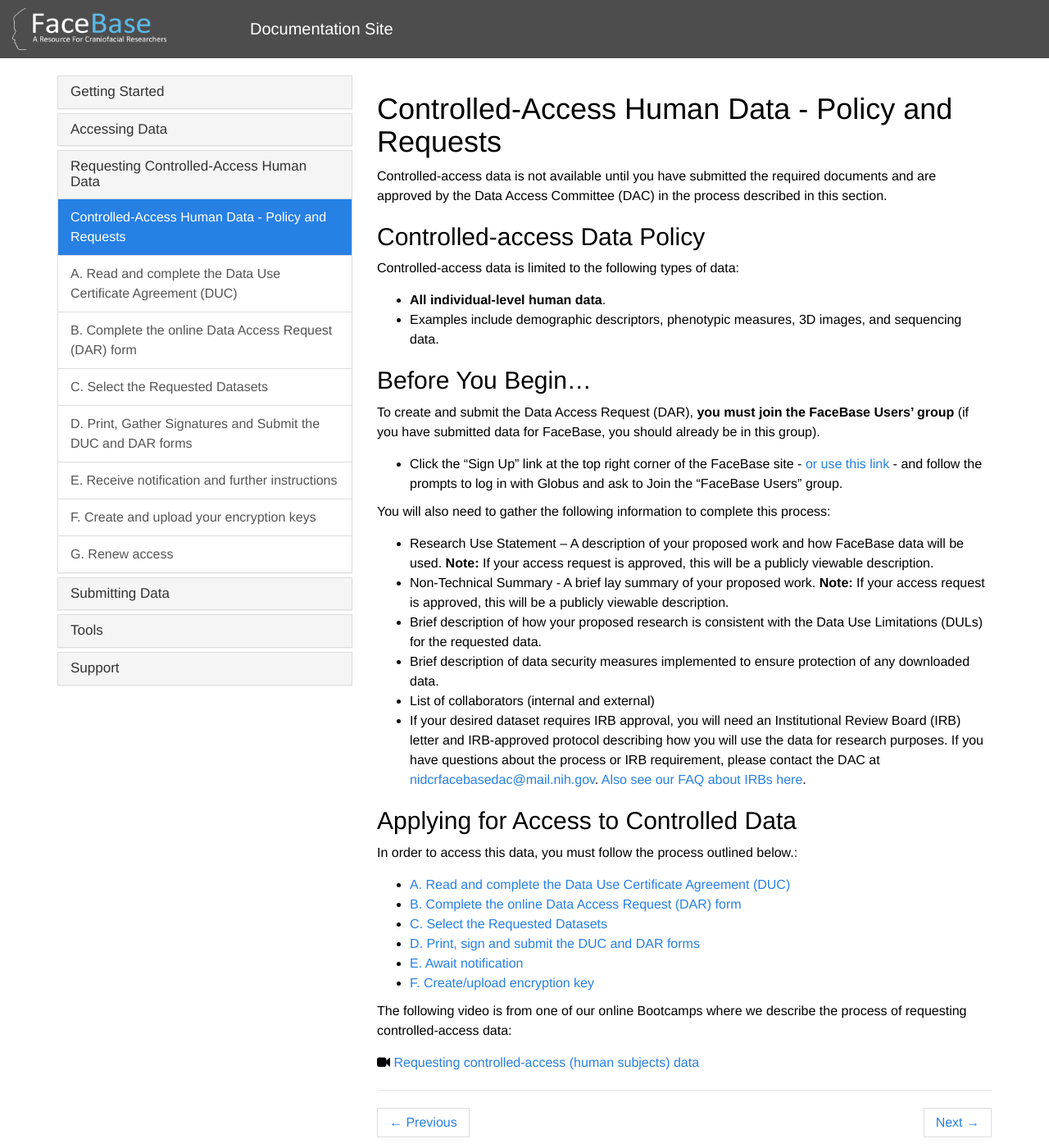
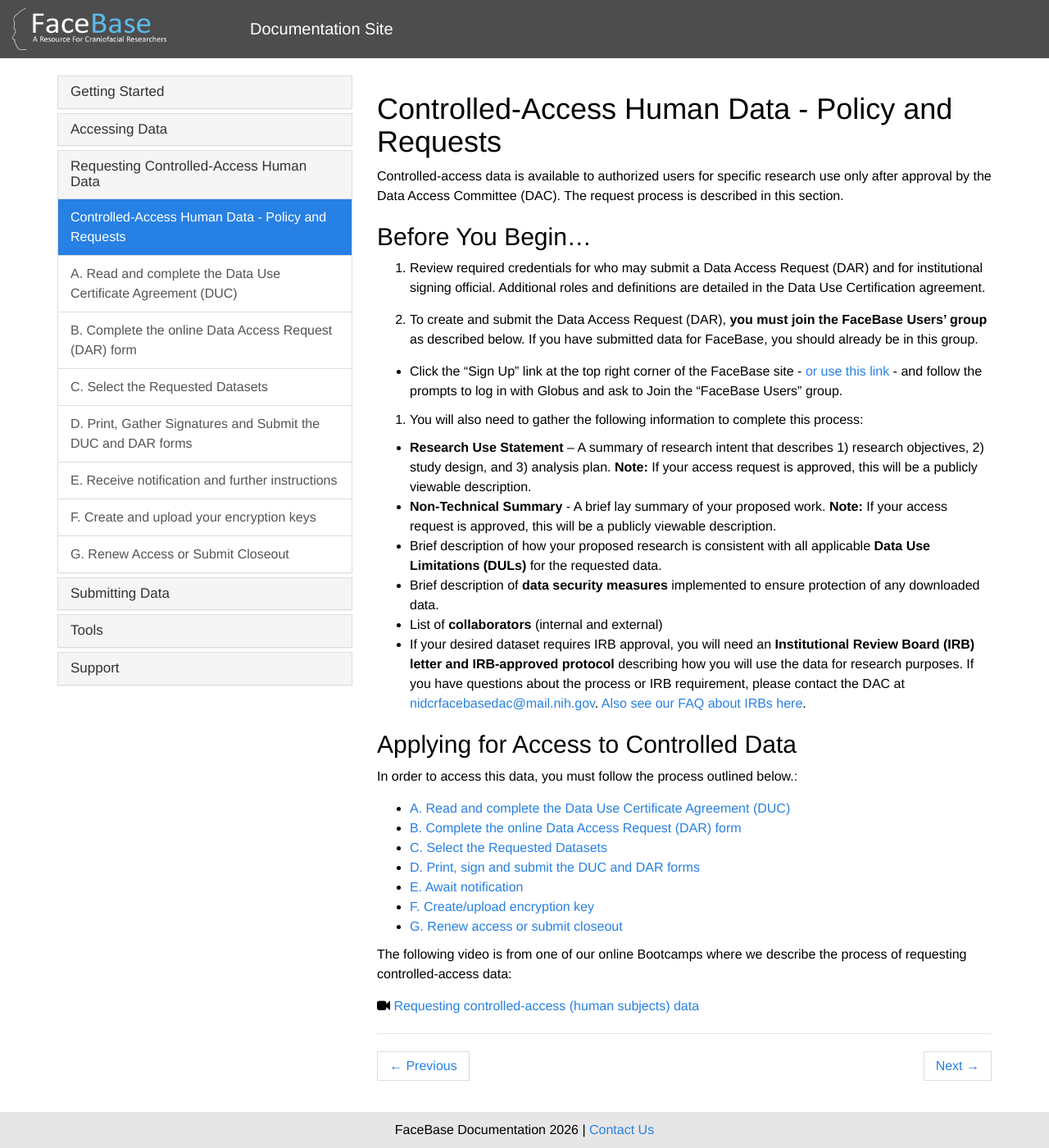
Before and after one commit to informatics-isi-edu/facebase-docs, a Jekyll site: the page built from docs/_docs/human-data/human-data.md, in a window 1280 px wide and 1400 px high. Shown: the whole window at 82% size. Built offline with Jekyll 4.4.1, drawn with Linux system fonts in a browser that asks for light colours; comment, search, counter and statistics services are not loaded.

Commit message:
updated language on CAD from NIH

```diff
--- a/docs/_docs/human-data/human-data.md
+++ b/docs/_docs/human-data/human-data.md
@@ -3,29 +3,24 @@
 permalink: /docs/human-data/
 ---
 
-Controlled-access data is not available until you have submitted the required documents and are approved by the Data Access Committee (DAC) in the process described in this section.
-
-## Controlled-access Data Policy
-
-Controlled-access data is limited to the following types of data:
-
-* **All individual-level human data**.
-* Examples include demographic descriptors, phenotypic measures, 3D images, and sequencing data.
+Controlled-access data is available to authorized users for specific research use only after approval by the Data Access Committee (DAC). The request process is described in this section.
 
 ## Before You Begin...
 
-To create and submit the Data Access Request (DAR), **you must join the FaceBase Users' group** (if you have submitted data for FaceBase, you should already be in this group).
+1. Review required credentials for who may submit a Data Access Request (DAR) and for institutional signing official. Additional roles and definitions are detailed in the Data Use Certification agreement.
+
+2. To create and submit the Data Access Request (DAR), **you must join the FaceBase Users' group** as described below. If you have submitted data for FaceBase, you should already be in this group.
 
 * Click the "Sign Up" link at the top right corner of the FaceBase site - [or use this link](https://app.globus.org/groups/143f5bdc-c127-11e4-ab32-22000a1dd033/about) - and follow the prompts to log in with Globus and ask to Join the "FaceBase Users" group.
 
-You will also need to gather the following information to complete this process:
+3. You will also need to gather the following information to complete this process:
 
-* Research Use Statement – A description of your proposed work and how FaceBase data will be used. **Note:** If your access request is approved, this will be a publicly viewable description.
-* Non-Technical Summary - A brief lay summary of your proposed work. **Note:** If your access request is approved, this will be a publicly viewable description.
-* Brief description of how your proposed research is consistent with the Data Use Limitations (DULs) for the requested data.
-* Brief description of data security measures implemented to ensure protection of any downloaded data.
-* List of collaborators (internal and external)
-* If your desired dataset requires IRB approval, you will need an Institutional Review Board (IRB) letter and IRB-approved protocol describing how you will use the data for research purposes. If you have questions about the process or IRB requirement, please contact the DAC at <a href="mailto:nidcrfacebasedac@mail.nih.gov">nidcrfacebasedac@mail.nih.gov</a>. [Also see our FAQ about IRBs here](https://www.facebase.org/help/faqs/#irb).
+* **Research Use Statement** – A summary of research intent that describes 1) research objectives, 2) study design, and 3) analysis plan. **Note:** If your access request is approved, this will be a publicly viewable description.
+* **Non-Technical Summary** - A brief lay summary of your proposed work. **Note:** If your access request is approved, this will be a publicly viewable description.
+* Brief description of how your proposed research is consistent with all applicable **Data Use Limitations (DULs)** for the requested data.
+* Brief description of **data security measures** implemented to ensure protection of any downloaded data.
+* List of **collaborators** (internal and external)
+* If your desired dataset requires IRB approval, you will need an **Institutional Review Board (IRB) letter and IRB-approved protocol** describing how you will use the data for research purposes. If you have questions about the process or IRB requirement, please contact the DAC at <a href="mailto:nidcrfacebasedac@mail.nih.gov">nidcrfacebasedac@mail.nih.gov</a>. [Also see our FAQ about IRBs here](https://www.facebase.org/help/faqs/#irb).
 
 ## Applying for Access to Controlled Data
 
@@ -37,6 +32,7 @@
 * [D. Print, sign and submit the DUC and DAR forms]({{ "/docs/print-sign-submit/" | relative_url }})
 * [E. Await notification]({{ "/docs/notification/" | relative_url }})
 * [F. Create/upload encryption key]({{ "/docs/encryption-keys/" | relative_url }})
+* [G. Renew access or submit closeout]({{ "/docs/renewing/" | relative_url }})
 
 The following video is from one of our online Bootcamps where we describe the process of requesting controlled-access data:
 
```
Also changed, not shown: docs/_docs/human-data/renewing.md (+17 -3 lines), docs/_docs/submitting/Controlled-Access-Data-Requirements.md (+4 -0 lines), 2 other files.
